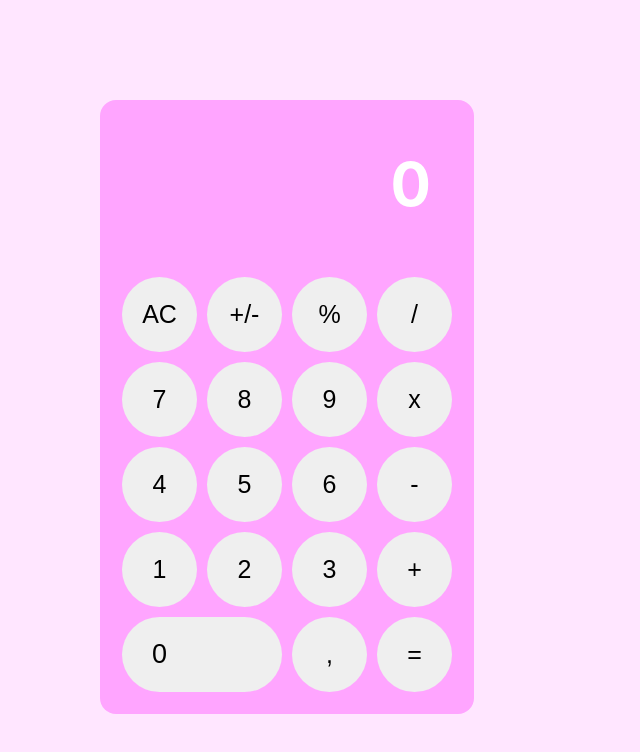
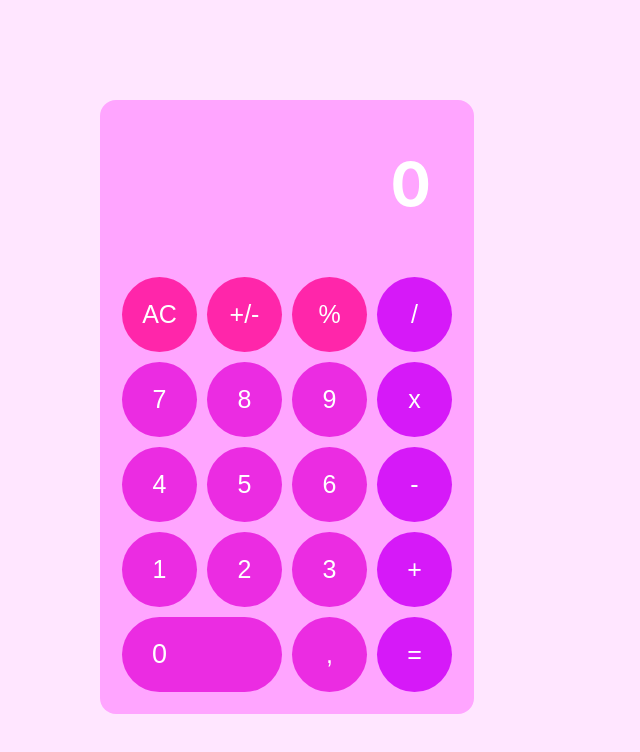
Before and after one commit to vitoriasaturnino/barbie-calculator, a React (Create React App) app: page / in a window 1280 px wide. Shown: the top 752 px of the page, without its empty margins (0-640 px from the left). Built offline with nearby package versions, Linux system fonts and the light colour scheme.

Commit message:
add style aos botões da calculadora

```diff
--- a/src/components/calculator.jsx
+++ b/src/components/calculator.jsx
@@ -64,67 +64,94 @@ export default function Calculator() {
       </div>
       <div className="keyboard">
         {/* fileira 1 */}
-        <button onClick={allClear}>AC</button>
-        <button onClick={changeSign}>+/-</button>
-        <button onClick={percentage}>%</button>
-        <button value={"/"} onClick={operatorHandler}>
+        <button className="special_buttons" onClick={allClear}>
+          AC
+        </button>
+        <button className="special_buttons" onClick={changeSign}>
+          +/-
+        </button>
+        <button className="special_buttons" onClick={percentage}>
+          %
+        </button>
+        <button
+          className="operator_buttons"
+          value={"/"}
+          onClick={operatorHandler}
+        >
           /
         </button>
         <br />
 
         {/* fileira 2 */}
-        <button value={7} onClick={inputNum}>
+        <button className="number_buttons" value={7} onClick={inputNum}>
           7
         </button>
-        <button value={8} onClick={inputNum}>
+        <button className="number_buttons" value={8} onClick={inputNum}>
           8
         </button>
-        <button value={9} onClick={inputNum}>
+        <button className="number_buttons" value={9} onClick={inputNum}>
           9
         </button>
-        <button value={"x"} onClick={operatorHandler}>
+        <button
+          className="operator_buttons"
+          value={"x"}
+          onClick={operatorHandler}
+        >
           x
         </button>
         <br />
 
         {/* fileira 3 */}
-        <button value={4} onClick={inputNum}>
+        <button className="number_buttons" value={4} onClick={inputNum}>
           4
         </button>
-        <button value={5} onClick={inputNum}>
+        <button className="number_buttons" value={5} onClick={inputNum}>
           5
         </button>
-        <button value={6} onClick={inputNum}>
+        <button className="number_buttons" value={6} onClick={inputNum}>
           6
         </button>
-        <button value={"-"} onClick={operatorHandler}>
+        <button
+          className="operator_buttons"
+          value={"-"}
+          onClick={operatorHandler}
+        >
           -
         </button>
         <br />
 
         {/* fileira 4 */}
-        <button value={1} onClick={inputNum}>
+        <button className="number_buttons" value={1} onClick={inputNum}>
           1
         </button>
-        <button value={2} onClick={inputNum}>
+        <button className="number_buttons" value={2} onClick={inputNum}>
           2
         </button>
-        <button value={3} onClick={inputNum}>
+        <button className="number_buttons" value={3} onClick={inputNum}>
           3
         </button>
-        <button value={"+"} onClick={operatorHandler}>
+        <button
+          className="operator_buttons"
+          value={"+"}
+          onClick={operatorHandler}
+        >
           +
         </button>
         <br />
 
         {/* fileira 5 */}
-        <button id="double_button" value={0} onClick={inputNum}>
+        <button
+          id="double_button"
+          className="number_buttons"
+          value={0}
+          onClick={inputNum}
+        >
           0
         </button>
-        <button value={"."} onClick={inputNum}>
+        <button className="number_buttons" value={"."} onClick={inputNum}>
           ,
         </button>
-        <button value={"="} onClick={calculate}>
+        <button className="operator_buttons" value={"="} onClick={calculate}>
           =
         </button>
         <br />
--- a/src/components/calculatorStyle.css
+++ b/src/components/calculatorStyle.css
@@ -49,3 +49,18 @@ button {
   text-align: left;
   padding-left: 30px;
 }
+
+.special_buttons {
+  background-color: #ff26aa;
+  color: #ffffff;
+}
+
+.operator_buttons {
+  background-color: #d619f8;
+  color: #ffffff;
+}
+
+.number_buttons {
+  background-color: #eb2ce2;
+  color: #ffffff;
+}
```
